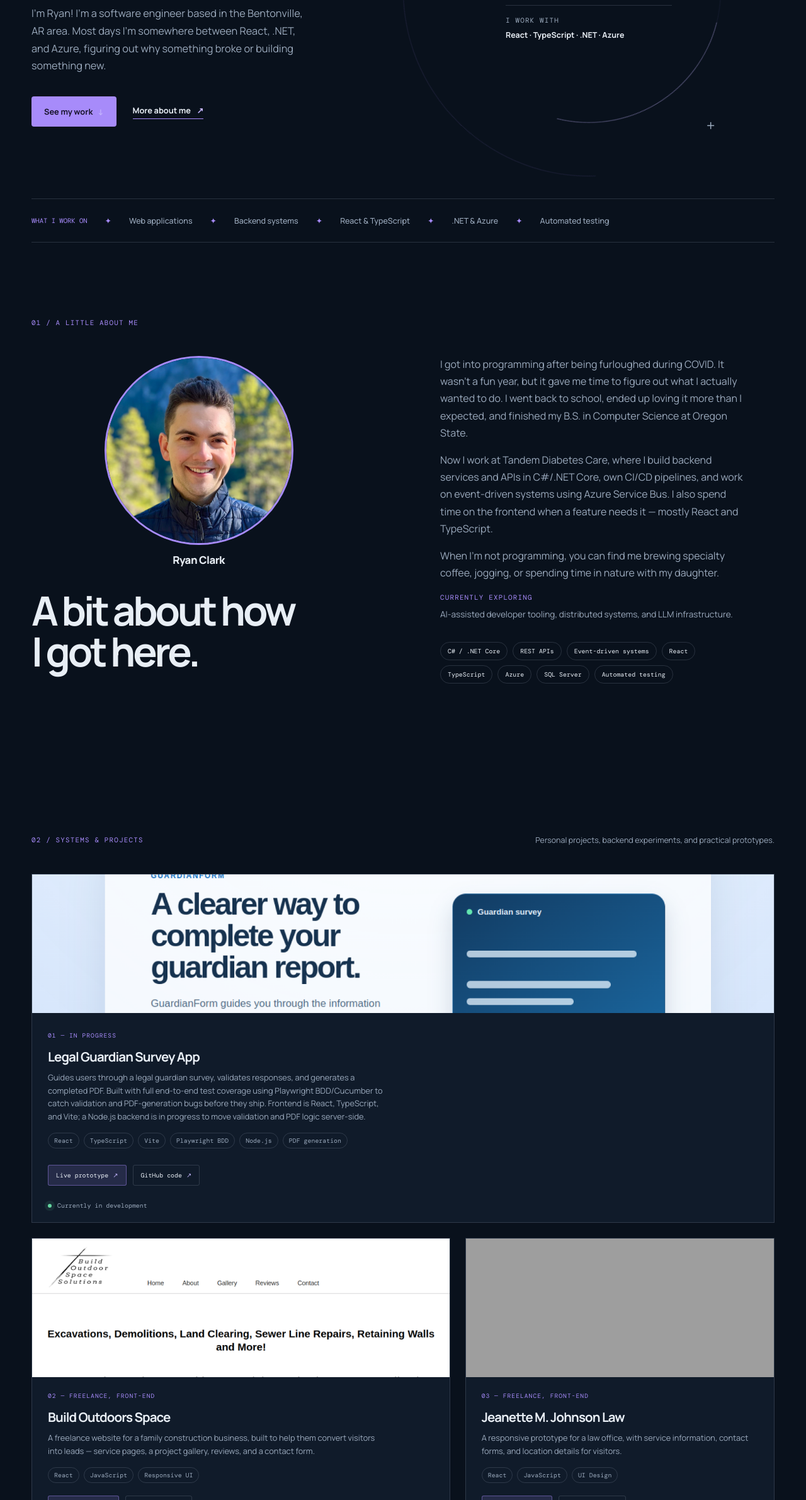
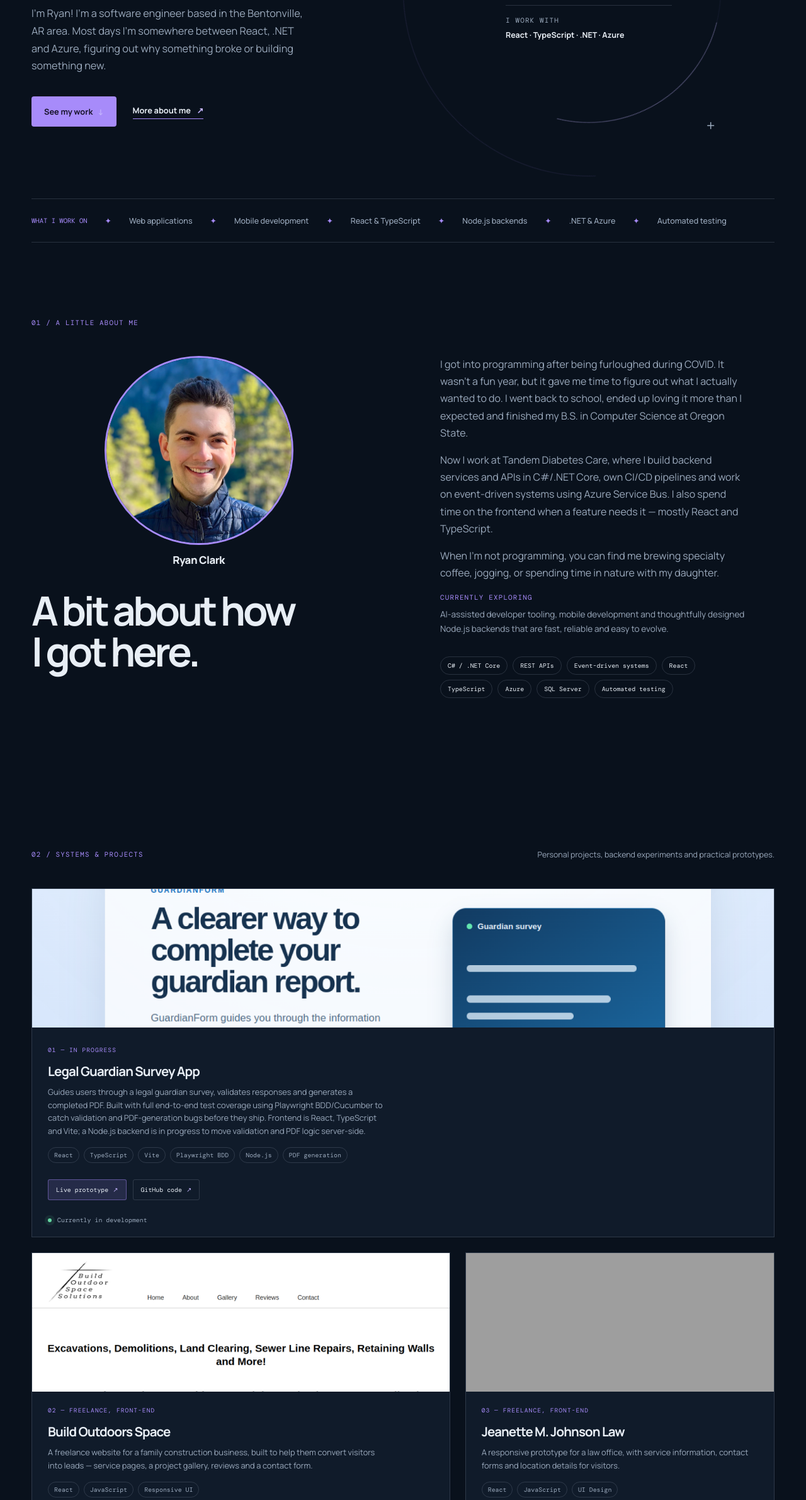
Before and after one commit to rclarkperez/Ryan-Clark-Porfolio, a website: page index.html in a window 1280 px wide. Shown: the part 419-2800 px from the top of the page at 63% size. Drawn offline with nearby package versions, Linux system fonts and the light colour scheme; grey boxes are pictures that could not be loaded.

Commit message:
Clean up code

```diff
--- a/index.html
+++ b/index.html
@@ -3,7 +3,7 @@
   <head>
     <meta charset="utf-8">
     <meta name="viewport" content="width=device-width, initial-scale=1">
-    <meta name="description" content="Ryan A. Clark — full-stack software engineer building web applications with React, TypeScript, .NET, Azure, and Node.js.">
+    <meta name="description" content="Ryan A. Clark — full-stack software engineer building web applications with React, TypeScript, .NET, Azure and Node.js.">
     <title>Ryan A. Clark — Software Developer</title>
     <link rel="preconnect" href="https://fonts.googleapis.com">
     <link rel="preconnect" href="https://fonts.gstatic.com" crossorigin>
@@ -27,7 +27,7 @@
           <div class="hero-copy">
             <p class="eyebrow"><span class="status-dot"></span> Software engineer · Bentonville, Arkansas</p>
             <h1 id="welcome-title"><span>I build things<br>that work.</span></h1>
-            <p class="hero-intro">I'm Ryan! I'm a software engineer based in the Bentonville, AR area. Most days I'm somewhere between React, .NET, and Azure, figuring out why something broke or building something new.</p>
+            <p class="hero-intro">I'm Ryan! I'm a software engineer based in the Bentonville, AR area. Most days I'm somewhere between React, .NET and Azure, figuring out why something broke or building something new.</p>
             <div class="hero-actions">
               <a class="button button-primary" href="#projects">See my work <span>↓</span></a>
               <a class="text-link" href="#about-section">More about me <span>↗</span></a>
@@ -48,7 +48,7 @@
         </section>
 
         <section class="capability-strip" aria-label="Capabilities">
-          <span>What I work on</span><b>Web applications</b><b>Backend systems</b><b>React & TypeScript</b><b>.NET & Azure</b><b>Automated testing</b>
+          <span>What I work on</span><b>Web applications</b><b>Mobile development</b><b>React & TypeScript</b><b>Node.js backends</b><b>.NET & Azure</b><b>Automated testing</b>
         </section>
 
         <section id="about-section" class="about-section content-section">
@@ -56,22 +56,22 @@
           <div class="about-grid">
             <div class="about-heading"><div class="profile-photo-wrap"><div class="profile-photo-frame"><img src="profile-photo.jpeg" alt="Ryan Clark outdoors wearing a navy jacket"></div><span>Ryan Clark</span></div><h2>A bit about how<br>I got here.</h2></div>
             <div class="about-body">
-              <p>I got into programming after being furloughed during COVID. It wasn't a fun year, but it gave me time to figure out what I actually wanted to do. I went back to school, ended up loving it more than I expected, and finished my B.S. in Computer Science at Oregon State.</p>
-              <p>Now I work at Tandem Diabetes Care, where I build backend services and APIs in C#/.NET Core, own CI/CD pipelines, and work on event-driven systems using Azure Service Bus. I also spend time on the frontend when a feature needs it — mostly React and TypeScript.</p>
+              <p>I got into programming after being furloughed during COVID. It wasn't a fun year, but it gave me time to figure out what I actually wanted to do. I went back to school, ended up loving it more than I expected and finished my B.S. in Computer Science at Oregon State.</p>
+              <p>Now I work at Tandem Diabetes Care, where I build backend services and APIs in C#/.NET Core, own CI/CD pipelines and work on event-driven systems using Azure Service Bus. I also spend time on the frontend when a feature needs it — mostly React and TypeScript.</p>
               <p>When I'm not programming, you can find me brewing specialty coffee, jogging, or spending time in nature with my daughter.</p>
-              <p class="exploring-note"><span class="note-label">Currently exploring</span> AI-assisted developer tooling, distributed systems, and LLM infrastructure.</p>
+              <p class="exploring-note"><span class="note-label">Currently exploring</span> AI-assisted developer tooling, mobile development and thoughtfully designed Node.js backends that are fast, reliable and easy to evolve.</p>
               <div class="skill-list"><span>C# / .NET Core</span><span>REST APIs</span><span>Event-driven systems</span><span>React</span><span>TypeScript</span><span>Azure</span><span>SQL Server</span><span>Automated testing</span></div>
             </div>
           </div>
         </section>
 
         <section id="projects" class="projects-section content-section">
-          <div class="section-topline"><div class="section-label">02 / Systems & projects</div><span>Personal projects, backend experiments, and practical prototypes.</span></div>
+          <div class="section-topline"><div class="section-label">02 / Systems & projects</div><span>Personal projects, backend experiments and practical prototypes.</span></div>
           <div class="projects-grid">
             <article class="project-card project-card-featured project-card-wip">
               <div class="project-card-link">
                 <div class="project-visual screenshot-visual"><img class="project-screenshot" src="assets/legal-guardian-survey-home.png" alt="Legal Guardian Survey App homepage"></div>
-                <div class="project-info"><div><p class="project-index">01 — IN PROGRESS</p><h3>Legal Guardian Survey App</h3><p>Guides users through a legal guardian survey, validates responses, and generates a completed PDF. Built with full end-to-end test coverage using Playwright BDD/Cucumber to catch validation and PDF-generation bugs before they ship. Frontend is React, TypeScript, and Vite; a Node.js backend is in progress to move validation and PDF logic server-side.</p></div></div>
+                <div class="project-info"><div><p class="project-index">01 — IN PROGRESS</p><h3>Legal Guardian Survey App</h3><p>Guides users through a legal guardian survey, validates responses and generates a completed PDF. Built with full end-to-end test coverage using Playwright BDD/Cucumber to catch validation and PDF-generation bugs before they ship. Frontend is React, TypeScript and Vite; a Node.js backend is in progress to move validation and PDF logic server-side.</p></div></div>
                 <div class="tag-row"><span>React</span><span>TypeScript</span><span>Vite</span><span>Playwright BDD</span><span>Node.js</span><span>PDF generation</span></div>
                 <div class="project-actions"><a href="https://legal-guardian-survey.vercel.app/" target="_blank" rel="noopener noreferrer">Live prototype <span>↗</span></a><a href="https://github.com/rclarkperez/LegalGuardianSurvey" target="_blank" rel="noopener noreferrer">GitHub code <span>↗</span></a></div>
                 <div class="project-status"><span class="status-dot"></span> Currently in development</div>
@@ -80,7 +80,7 @@
             <article class="project-card">
               <div class="project-card-link">
                 <div class="project-visual screenshot-visual"><img class="project-screenshot" src="assets/build-outdoor-space-home.png" alt="Build Outdoor Space Solutions homepage"></div>
-                <div class="project-info"><div><p class="project-index">02 — FREELANCE, FRONT-END</p><h3>Build Outdoors Space</h3><p>A freelance website for a family construction business, built to help them convert visitors into leads — service pages, a project gallery, reviews, and a contact form.</p></div></div>
+                <div class="project-info"><div><p class="project-index">02 — FREELANCE, FRONT-END</p><h3>Build Outdoors Space</h3><p>A freelance website for a family construction business, built to help them convert visitors into leads — service pages, a project gallery, reviews and a contact form.</p></div></div>
                 <div class="tag-row"><span>React</span><span>JavaScript</span><span>Responsive UI</span></div>
                 <div class="project-actions"><a href="https://best-excavation.netlify.app/" target="_blank" rel="noopener noreferrer">Live website <span>↗</span></a><a href="https://github.com/rclarkperez/BuildOutdoorsSpace" target="_blank" rel="noopener noreferrer">GitHub code <span>↗</span></a></div>
               </div>
@@ -88,7 +88,7 @@
             <article class="project-card">
               <div class="project-card-link">
                 <div class="project-visual screenshot-visual"><img class="project-screenshot" src="assets/jeanette-johnson-law-home.png" alt="Jeanette M. Johnson Law homepage"></div>
-                <div class="project-info"><div><p class="project-index">03 — FREELANCE, FRONT-END</p><h3>Jeanette M. Johnson Law</h3><p>A responsive prototype for a law office, with service information, contact forms, and location details for visitors.</p></div></div>
+                <div class="project-info"><div><p class="project-index">03 — FREELANCE, FRONT-END</p><h3>Jeanette M. Johnson Law</h3><p>A responsive prototype for a law office, with service information, contact forms and location details for visitors.</p></div></div>
                 <div class="tag-row"><span>React</span><span>JavaScript</span><span>UI Design</span></div>
                 <div class="project-actions"><a href="https://jolly-lollipop-6b1f86.netlify.app/" target="_blank" rel="noopener noreferrer">Live website <span>↗</span></a><a href="https://github.com/rclarkperez/Law-Office-Website" target="_blank" rel="noopener noreferrer">GitHub code <span>↗</span></a></div>
               </div>
@@ -101,7 +101,7 @@
           <div class="contact-inner"><div class="section-label">03 / Contact</div><h2>Get in touch.</h2><p>Feel free to reach out if you want to chat about a project, ask about my work, or just say hi.</p><div class="contact-links"><a class="button button-primary" href="mailto:rclark.perez@outlook.com">Email me <span aria-hidden="true">↗</span></a><a class="social-link" target="_blank" rel="noopener noreferrer" href="https://www.linkedin.com/in/ryan-clark-308996174/"><i class="fa fa-linkedin-square" aria-hidden="true"></i> LinkedIn</a><a class="social-link" target="_blank" rel="noopener noreferrer" href="https://github.com/rclarkperez"><i class="fa fa-github" aria-hidden="true"></i> GitHub</a></div></div>
         </section>
       </main>
-      <footer><span>© 2026 Ryan A. Clark</span><span>Built with HTML, CSS, and careful alliteration</span></footer>
+      <footer><span>© 2026 Ryan A. Clark</span><span>Built with HTML, CSS and careful alliteration</span></footer>
     </div>
   </body>
 </html>
```
